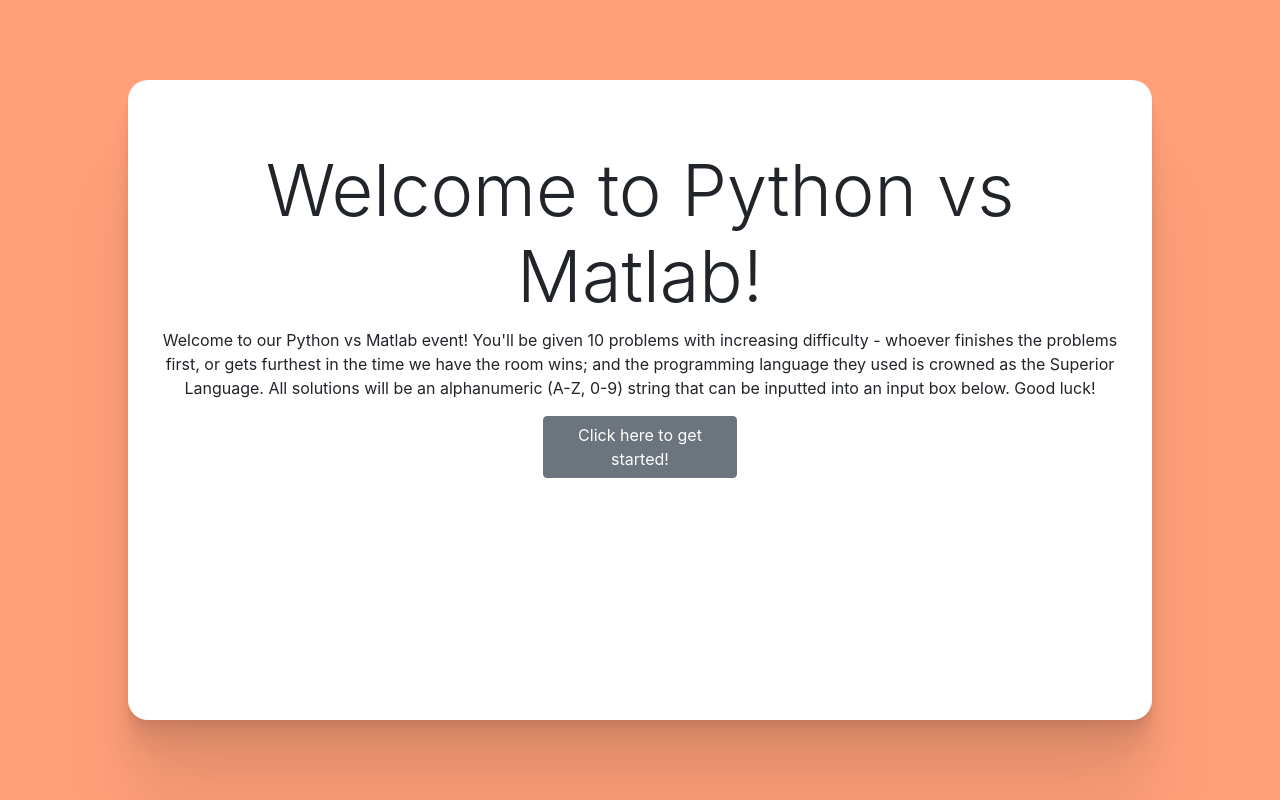
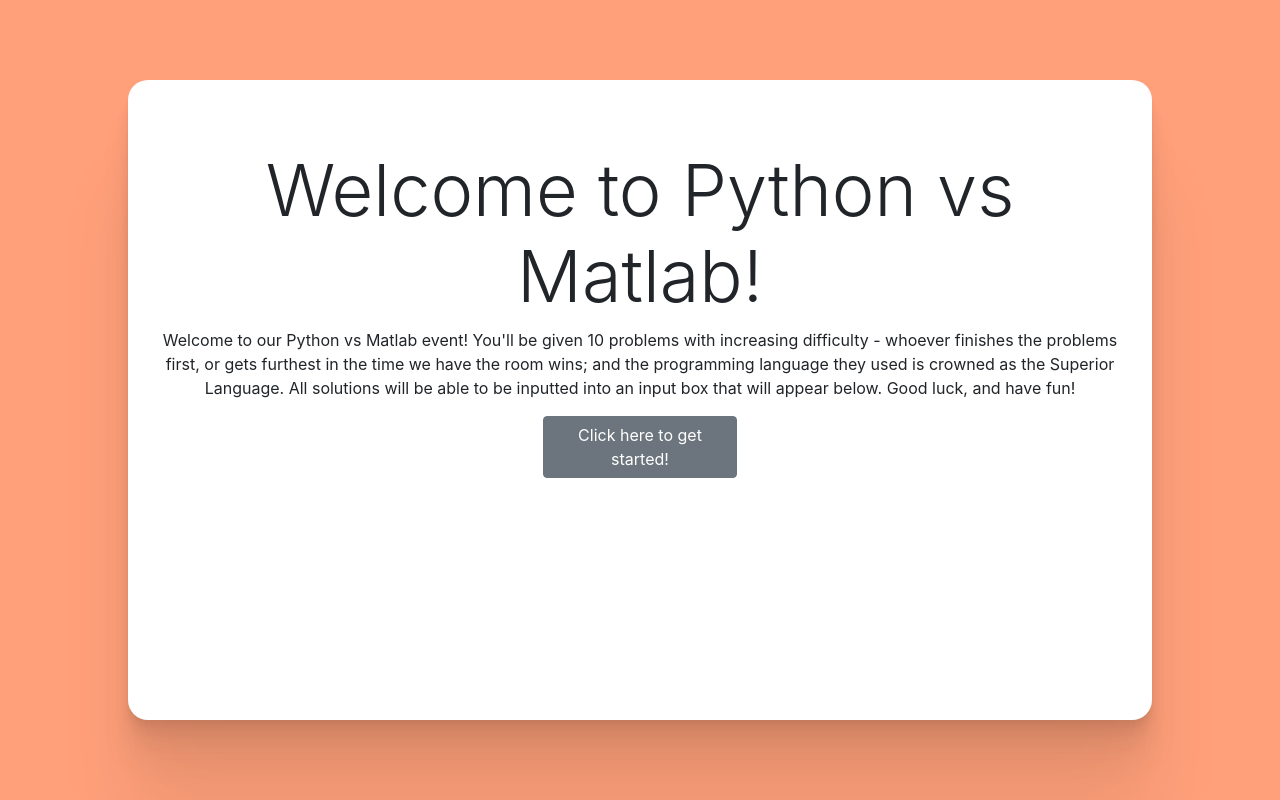
Before and after one commit to stmball/PythonVsMatlab, a Flask app: page / in a window 1280 px wide. Run offline with Flask 2, Linux system fonts and the light colour scheme; some libraries are stand-ins or nearby versions.

Commit message:
not lying about first question

```diff
--- a/templates/index.html
+++ b/templates/index.html
@@ -17,7 +17,7 @@
             </div>
             <div class="pvm-question">
                 <p class="pvm-question-text">
-                    Welcome to our Python vs Matlab event! You'll be given 10 problems with increasing difficulty - whoever finishes the problems first, or gets furthest in the time we have the room wins; and the programming language they used is crowned as the Superior Language. All solutions will be an alphanumeric (A-Z, 0-9) string that can be inputted into an input box below. Good luck!
+                    Welcome to our Python vs Matlab event! You'll be given 10 problems with increasing difficulty - whoever finishes the problems first, or gets furthest in the time we have the room wins; and the programming language they used is crowned as the Superior Language. All solutions will be able to be inputted into an input box that will appear below. Good luck, and have fun!
                 </p>
             </div>
 
```
